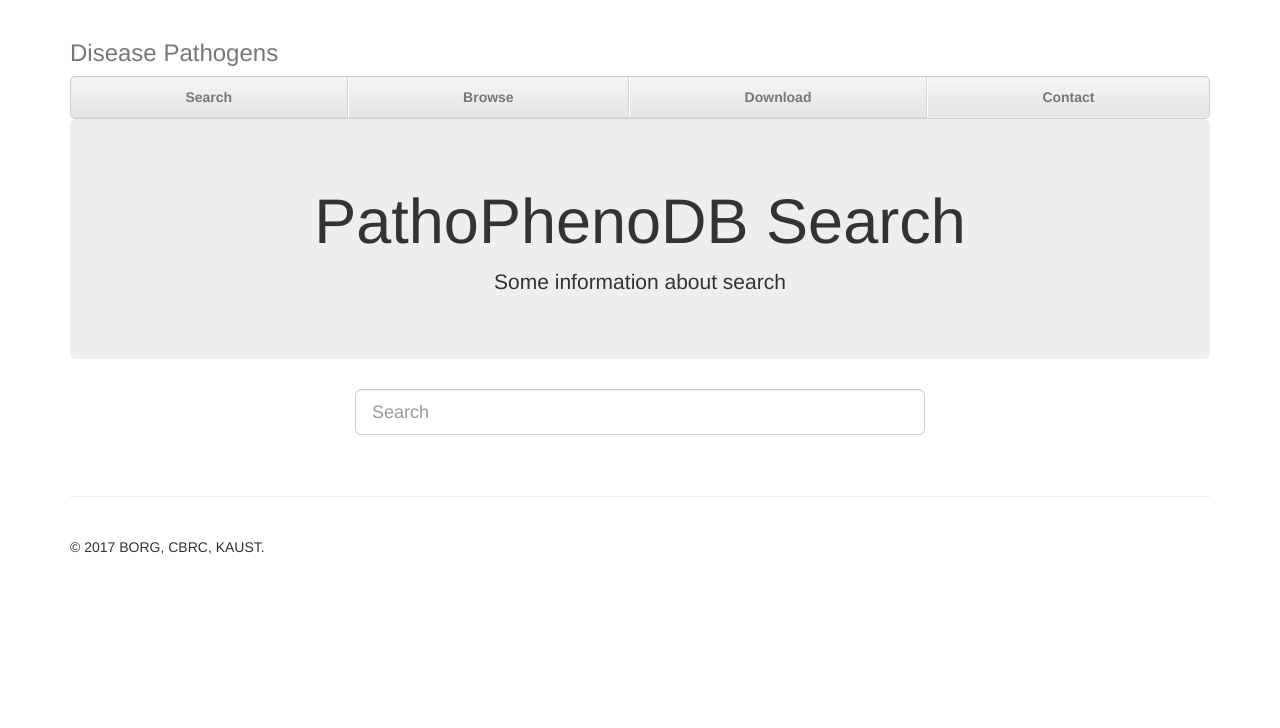
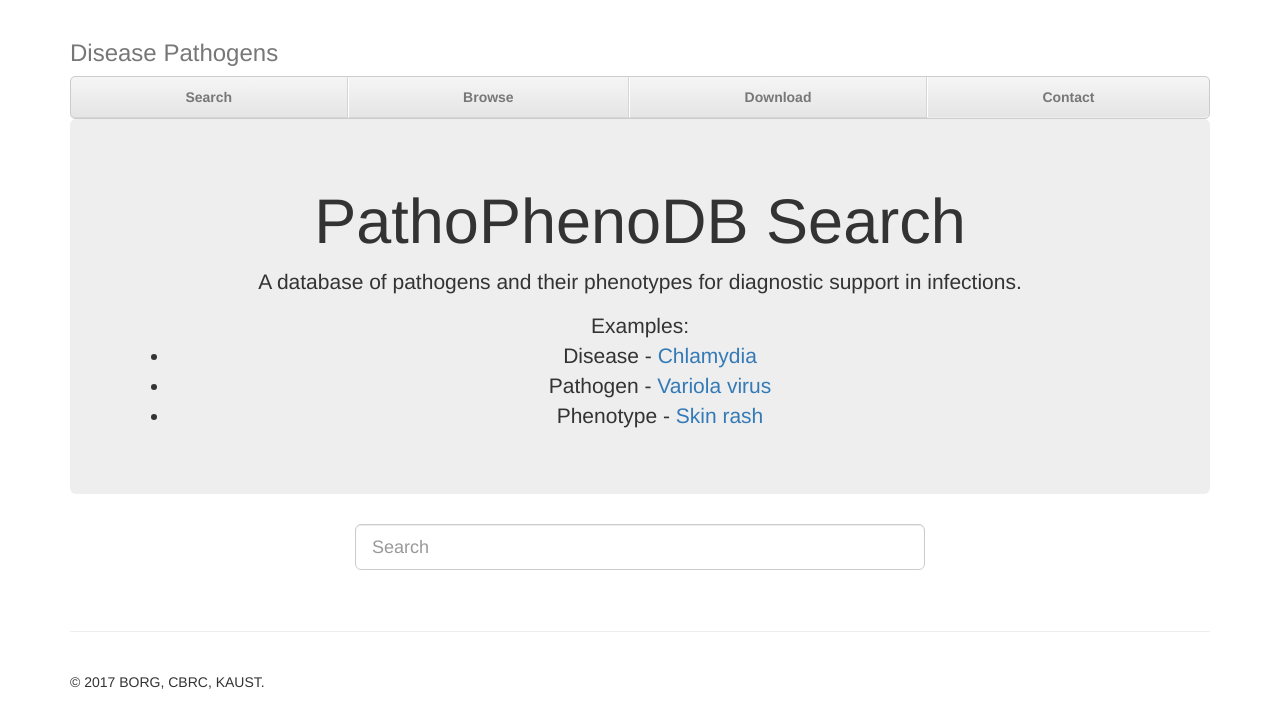
Before and after one commit to bio-ontology-research-group/pathophenodb, a React (Create React App) app in the folder dpfront/: page / in a window 1280 px wide. Shown: the top 728 px of the page. Built offline with nearby package versions, Linux system fonts and the light colour scheme.

Commit message:
examples

```diff
--- a/dpfront/src/App.js
+++ b/dpfront/src/App.js
@@ -354,11 +354,22 @@
     render() {
 	var section = (<div></div>);
 	return (
-	      <div className="container">
+		<div className="container">
 		{ this.renderHeader() }
 		<div className="jumbotron">
 		<h1>PathoPhenoDB Search</h1>
-		<p className="lead">Some information about search</p>
+		<p className="lead">
+		   A database of pathogens and their phenotypes for
+		   diagnostic support in infections.
+	        </p>
+		<p>
+		Examples:
+		<ul>
+		<li>Disease - <a href="#/Diseases/http%3A%2F%2Fpurl.obolibrary.org%2Fobo%2FDOID_11263">Chlamydia</a></li>
+		<li>Pathogen - <a href="#/Pathogens/http%3A%2F%2Fpurl.obolibrary.org%2Fobo%2FNCBITaxon_10255">Variola virus</a></li>
+		<li>Phenotype - <a href="#/Phenotypes/http%3A%2F%2Fpurl.obolibrary.org%2Fobo%2FHP_0000988">Skin rash</a></li>
+	    </ul>
+	    </p>
 		</div>
 
 		<div className="row">
```
